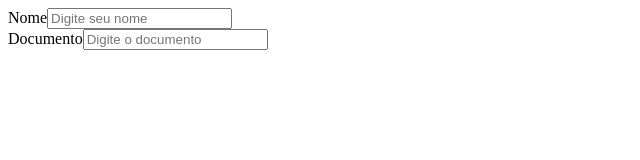
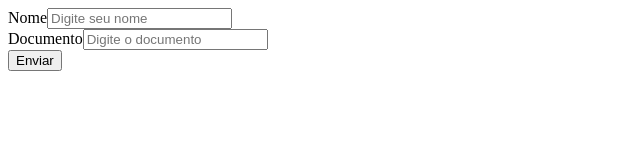
Before and after one commit to sergioruza/deslocamento-veicular, a Next.js app: page /signin-form/customer in a window 1280 px wide. Shown: the top 160 px of the page, without its empty margins (0-640 px from the left). Built offline with nearby package versions, Linux system fonts and the light colour scheme.

Commit message:
feat: component button

```diff
--- /dev/null
+++ b/src/components/Button.tsx
@@ -0,0 +1,14 @@
+interface ButtonProps {
+  type: 'button' | 'submit';
+  onClick?: () => void;
+  actionName: string;
+}
+const Button = ({ type, onClick, actionName }: ButtonProps) => {
+  return (
+    <button type={type} onClick={onClick}>
+      {actionName}
+    </button>
+  );
+};
+
+export default Button;
--- a/src/pages/signin-form/customer.tsx
+++ b/src/pages/signin-form/customer.tsx
@@ -1,6 +1,7 @@
 import { FieldValues, useForm } from 'react-hook-form';
 
-import Input from '../../components/Input';
+import Button from 'components/Button';
+import Input from 'components/Input';
 
 function customer() {
   const {
@@ -27,6 +28,8 @@ function customer() {
         register={register}
         label="Documento"
       />
+
+      <Button type="submit" actionName="Enviar" />
     </form>
   );
 }
```
